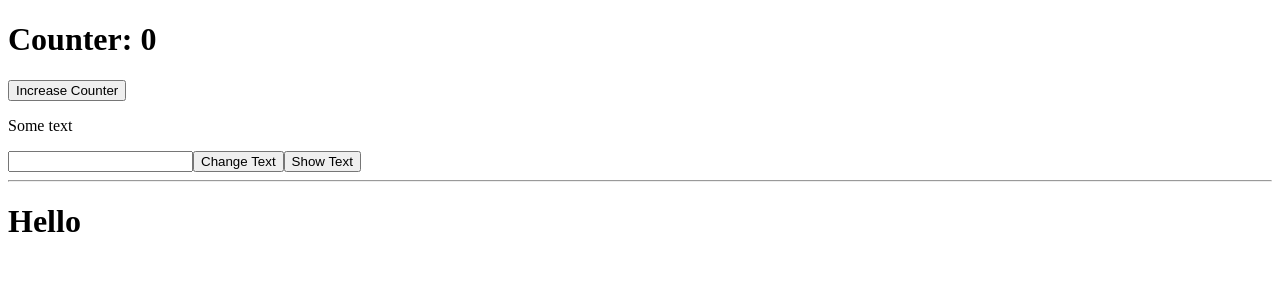
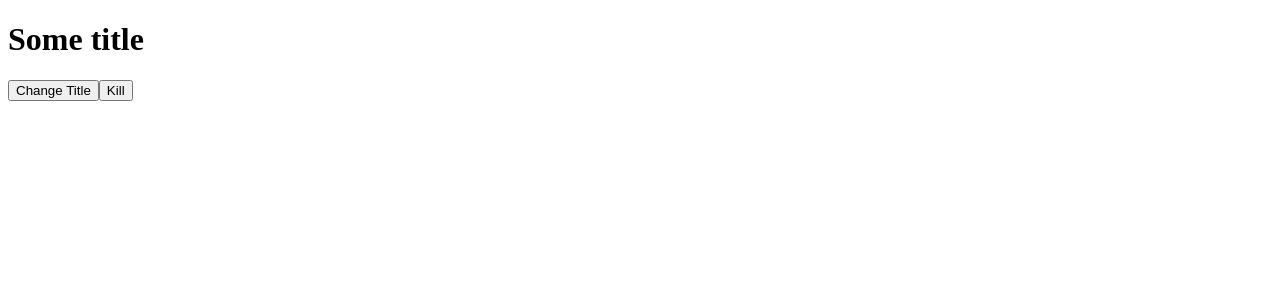
Before and after one commit to dzarezenko/beetroot_lesson-vue_instance, a Vue app: page / in a window 1280 px wide. Shown: the top 300 px of the page. Built offline with nearby package versions, Linux system fonts and the light colour scheme.

Commit message:
Vue Component Lifecycle

```diff
--- /dev/null
+++ b/src/VueLifeCycle.vue
@@ -0,0 +1,55 @@
+<template>
+  <div id="app">
+    <h1>{{ title }}</h1>
+    <button @click="changeTitle">Change Title</button>
+    <button @click="destroy">Kill</button>
+  </div>
+</template>
+
+<script>
+export default {
+  data() {
+    return {
+      title: "Some title",
+    }
+  },
+
+  beforeCreate() {
+    console.log("[VUE] beforeCreate()");
+  },
+  created() {
+    console.log("[VUE] created()");
+  },
+
+  beforeMount() {
+    console.log("[VUE] beforeMount()");
+  },
+  mounted() {
+    console.log("[VUE] mounted()");
+  },
+
+  beforeUpdate() {
+    console.log("[VUE] beforeUpdate()");
+  },
+  updated() {
+    console.log("[VUE] updated()");
+  },
+
+  beforeDestroy() {
+    console.log("[VUE] beforeDestroy()");
+  },
+  destroyed() {
+    console.log("[VUE] destroyed()");
+  },
+
+  methods: {
+    changeTitle() {
+      //alert("call!");
+      this.title+= "a";//"Some New Title";
+    },
+    destroy() {
+      this.$destroy();
+    },
+  },
+}
+</script>
--- a/src/main.js
+++ b/src/main.js
@@ -1,11 +1,7 @@
 import Vue from 'vue'
-import App from './App.vue'
+import App from './VueLifeCycle.vue'
 
 Vue.config.productionTip = false
-
-Vue.component("hello", {
-  template: "<h1>Hello</h1>",
-});
 
 var vm = new Vue({
   render: function (h) { return h(App) },
@@ -15,18 +11,3 @@ var vm = new Vue({
 // Some logic
 
 vm.$mount('#app');
-console.log(vm);
-
-var vm2 = new Vue({
-  render: function (h) { return h(App) },
-  //el: "#app",
-})
-
-// Some logic
-
-//vm2.$mount('#app2');
-
-/*var vm3 = new Vue({
-  el: "#app2",
-  template: "<p>Some text</p>"
-})*/
```
